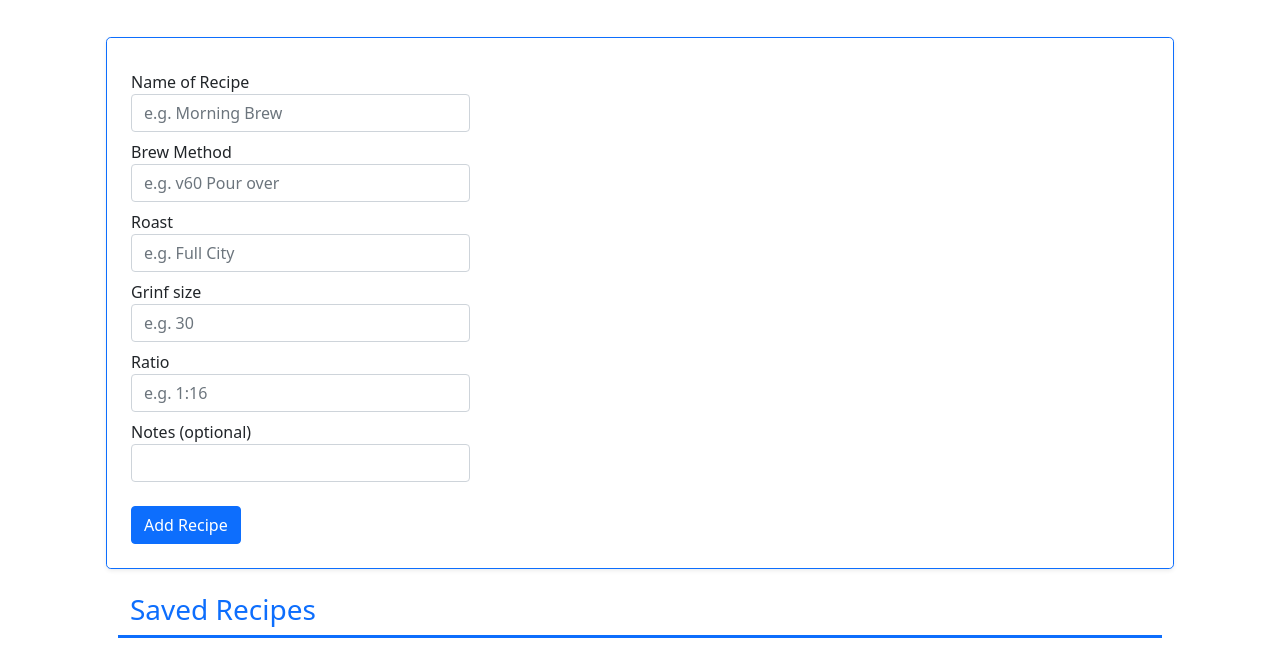
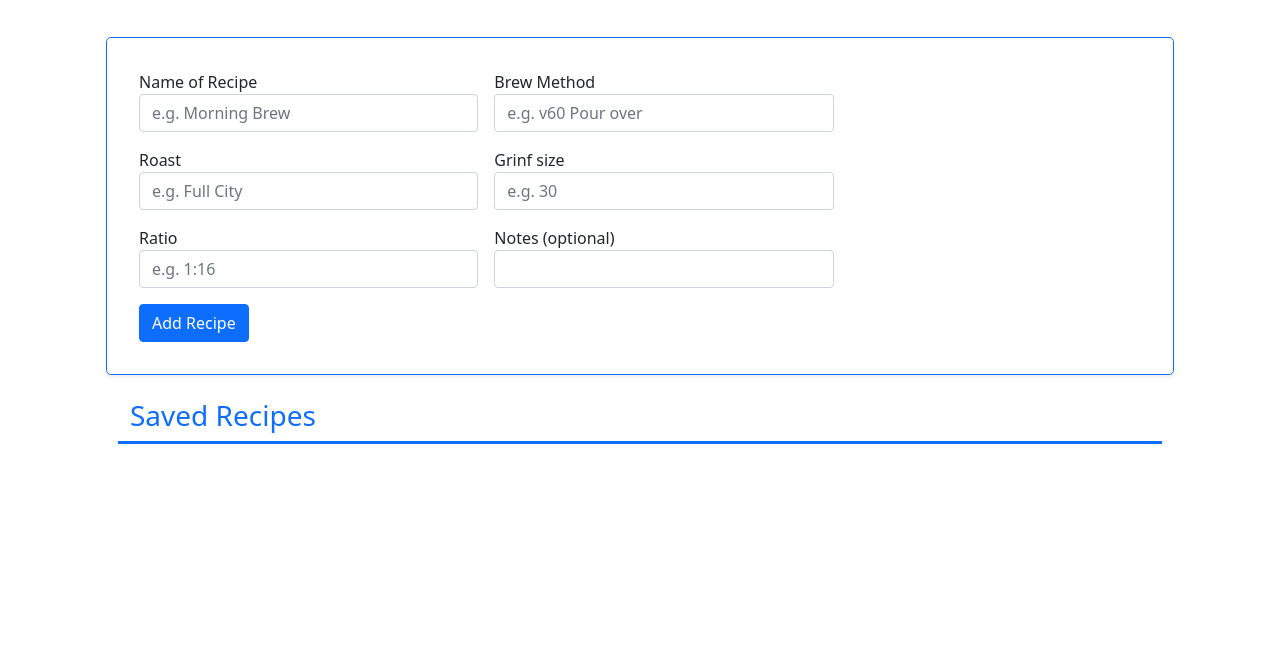
Before and after one commit to ayezabashir/JS-RecipeApp, a plain HTML site: page index.html in a window 1280 px wide. Shown: the part 132-800 px from the top of the page. Drawn offline with nearby package versions, Linux system fonts and the light colour scheme.

Commit message:
ui changes

```diff
--- a/index.html
+++ b/index.html
@@ -28,9 +28,9 @@
       <div class="container">
         <form
           id="recipe-form"
-          class="p-4 m-4 shadow-sm rounded-3 border border-primary"
+          class="p-4 m-4 d-flex flex-wrap shadow-sm rounded-3 border border-primary"
         >
-          <div class="form-group col-md-4 my-2">
+          <div class="form-group col-md-4 m-2">
             <label for="name">Name of Recipe</label>
             <input
               type="text"
@@ -41,7 +41,7 @@
               placeholder="e.g. Morning Brew"
             />
           </div>
-          <div class="form-group col-md-4 my-2">
+          <div class="form-group col-md-4 m-2">
             <label for="method">Brew Method</label>
             <input
               type="text"
@@ -52,7 +52,7 @@
               placeholder="e.g. v60 Pour over"
             />
           </div>
-          <div class="form-group col-md-4 my-2">
+          <div class="form-group col-md-4 m-2">
             <label for="roast">Roast</label>
             <input
               type="text"
@@ -63,7 +63,7 @@
               placeholder="e.g. Full City"
             />
           </div>
-          <div class="form-group col-md-4 my-2">
+          <div class="form-group col-md-4 m-2">
             <label for="grind">Grinf size</label>
             <input
               type="text"
@@ -74,7 +74,7 @@
               placeholder="e.g. 30"
             />
           </div>
-          <div class="form-group col-md-4 my-2">
+          <div class="form-group col-md-4 m-2">
             <label for="ratio">Ratio</label>
             <input
               type="text"
@@ -85,7 +85,7 @@
               placeholder="e.g. 1:16"
             />
           </div>
-          <div class="form-group col-md-4 my-2">
+          <div class="form-group col-md-4 m-2">
             <label for="note">Notes (optional)</label>
             <input
               type="text"
@@ -94,7 +94,7 @@
               autocomplete="off"
             />
           </div>
-          <div class="form-group mt-4">
+          <div class="form-group col-12 m-2">
             <input type="submit" value="Add Recipe" class="btn btn-primary" />
           </div>
         </form>
```
